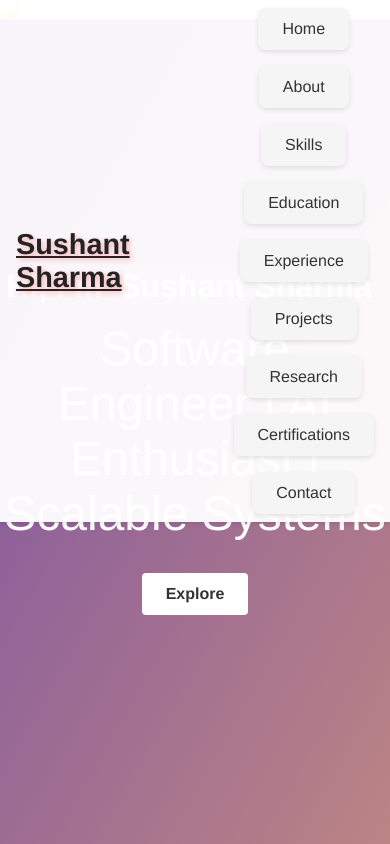
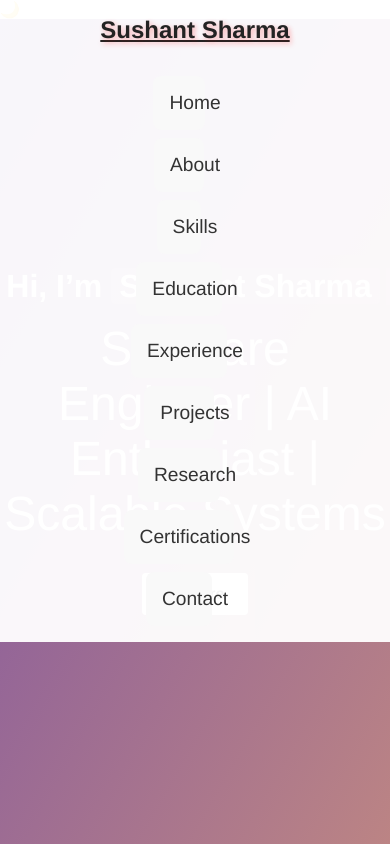
Before and after one commit to sushantsharma22/Portfolio, a plain HTML site: page index.html in a window 390 px wide. Shown: the top 844 px of the page. Drawn offline with Linux system fonts and the light colour scheme.

Commit message:
Updated for mobile adjustments

```diff
--- a/css/styles.css
+++ b/css/styles.css
@@ -12,7 +12,6 @@ body {
   color: #333;
   transition: background 0.3s, color 0.3s;
 }
-
 
 
 /* ------------- HEADER & NAV ------------- */
@@ -41,23 +40,25 @@ body {
   justify-content: space-between;
 }
 
+/* Logo */
 .logo {
   font-size: 1.8rem;
   font-weight: bold;
   color: #232323;
-  text-shadow: 2px 2px 5px rgba(249, 10, 10, 0.3); /* Adds 3D-like shadow effect */
+  text-shadow: 2px 2px 5px rgba(249, 10, 10, 0.3);
   transition: text-shadow 0.3s, transform 0.3s;
 }
 
 .logo:hover {
-  text-shadow: 3px 3px 8px rgba(231, 6, 6, 0.4); /* Enhance on hover */
-  transform: scale(1.05); /* Slight zoom effect */
+  text-shadow: 3px 3px 8px rgba(231, 6, 6, 0.4);
+  transform: scale(1.05);
 }
 
+/* Navigation Links */
 .nav-links {
   list-style: none;
   display: flex;
-  gap: 1rem; /* Adjust gap between navigation items */
+  gap: 1rem;
 }
 
 .nav-links li {
@@ -67,18 +68,18 @@ body {
 .nav-links a {
   text-decoration: none;
   color: #333;
-  background: #f5f5f5; /* Slightly lighter background */
+  background: #f5f5f5;
   padding: 0.75rem 1.5rem;
-  border-radius: 8px; /* Rounded edges for a modern look */
+  border-radius: 8px;
   font-weight: 500;
   box-shadow: 0 2px 5px rgba(0, 0, 0, 0.1);
   transition: background 0.3s, color 0.3s, box-shadow 0.3s;
 }
 
 .nav-links a:hover {
-  background: #6e48aa; /* Hover effect background */
-  color: #fff; /* Contrast text color */
-  box-shadow: 0 4px 8px rgba(0, 0, 0, 0.2); /* Deeper shadow on hover */
+  background: #6e48aa;
+  color: #fff;
+  box-shadow: 0 4px 8px rgba(0, 0, 0, 0.2);
 }
 
 .dark-theme .nav-links a {
@@ -93,17 +94,47 @@ body {
 
 /* Mobile Responsiveness */
 @media (max-width: 768px) {
+  .header {
+    position: fixed;
+    width: 100%;
+    box-shadow: none;
+    padding: 0.5rem 1rem;
+  }
+
+  .nav-container {
+    flex-direction: column;
+    align-items: center;
+    gap: 1rem;
+  }
+
+  .logo {
+    margin-bottom: 1rem;
+    font-size: 1.5rem;
+  }
+
   .nav-links {
     flex-direction: column;
-    gap: 1rem;
+    gap: 0.5rem;
     align-items: center;
+    width: 100%; /* Ensure full-width links */
   }
 
   .nav-links a {
-    width: 100%; /* Full-width buttons for mobile */
     text-align: center;
+    width: calc(100% - 2rem); /* Add spacing on both sides */
+    padding: 1rem;
+    font-size: 1.2rem; /* Increase font size for touch devices */
+    box-shadow: none; /* Remove shadow for a cleaner look */
+    background: #f9f9f9;
+  }
+
+  .nav-links a:hover {
+    background: #6e48aa;
+    color: white;
+    box-shadow: 0 2px 5px rgba(0, 0, 0, 0.2);
   }
 }
+
 
 
 
```
